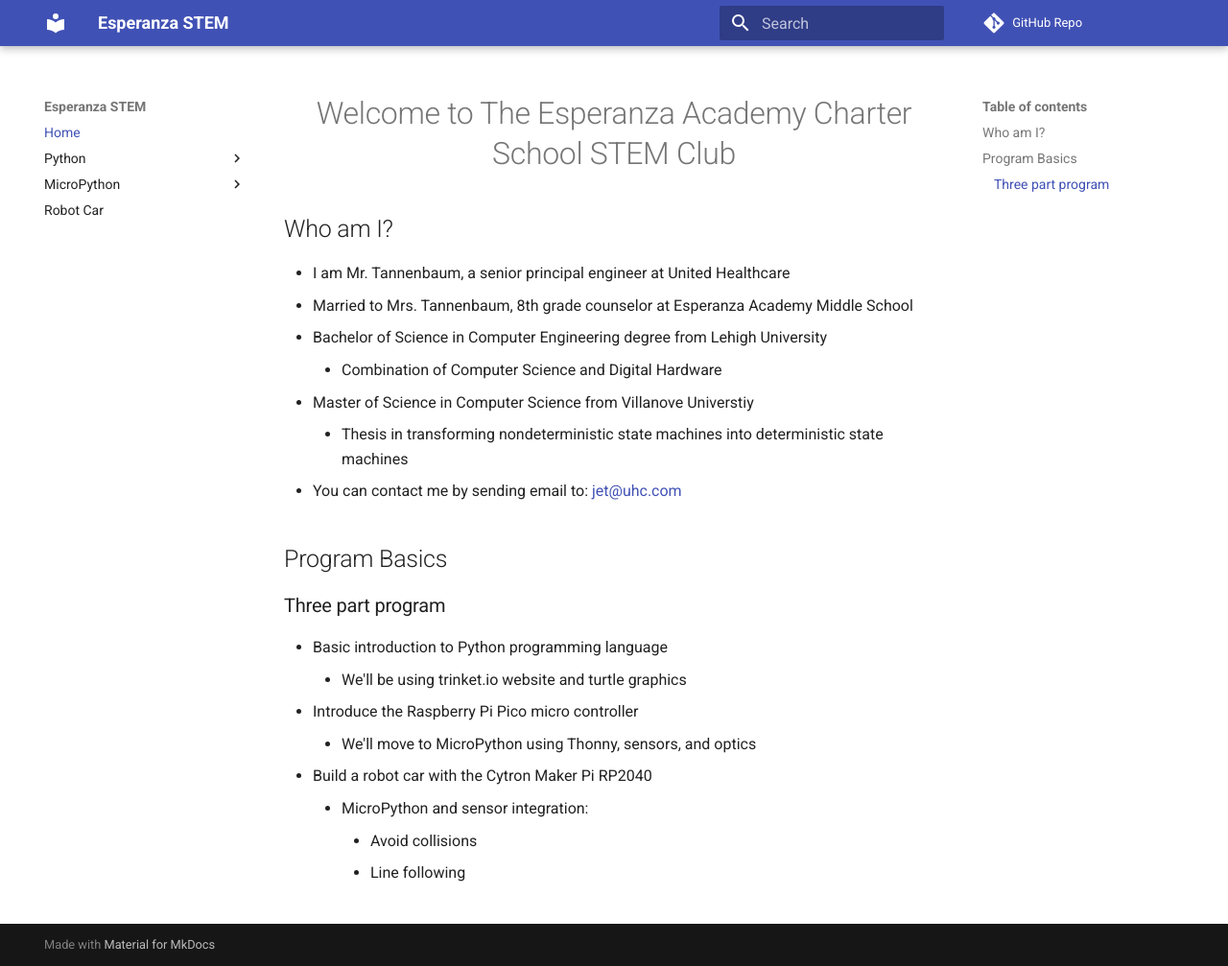
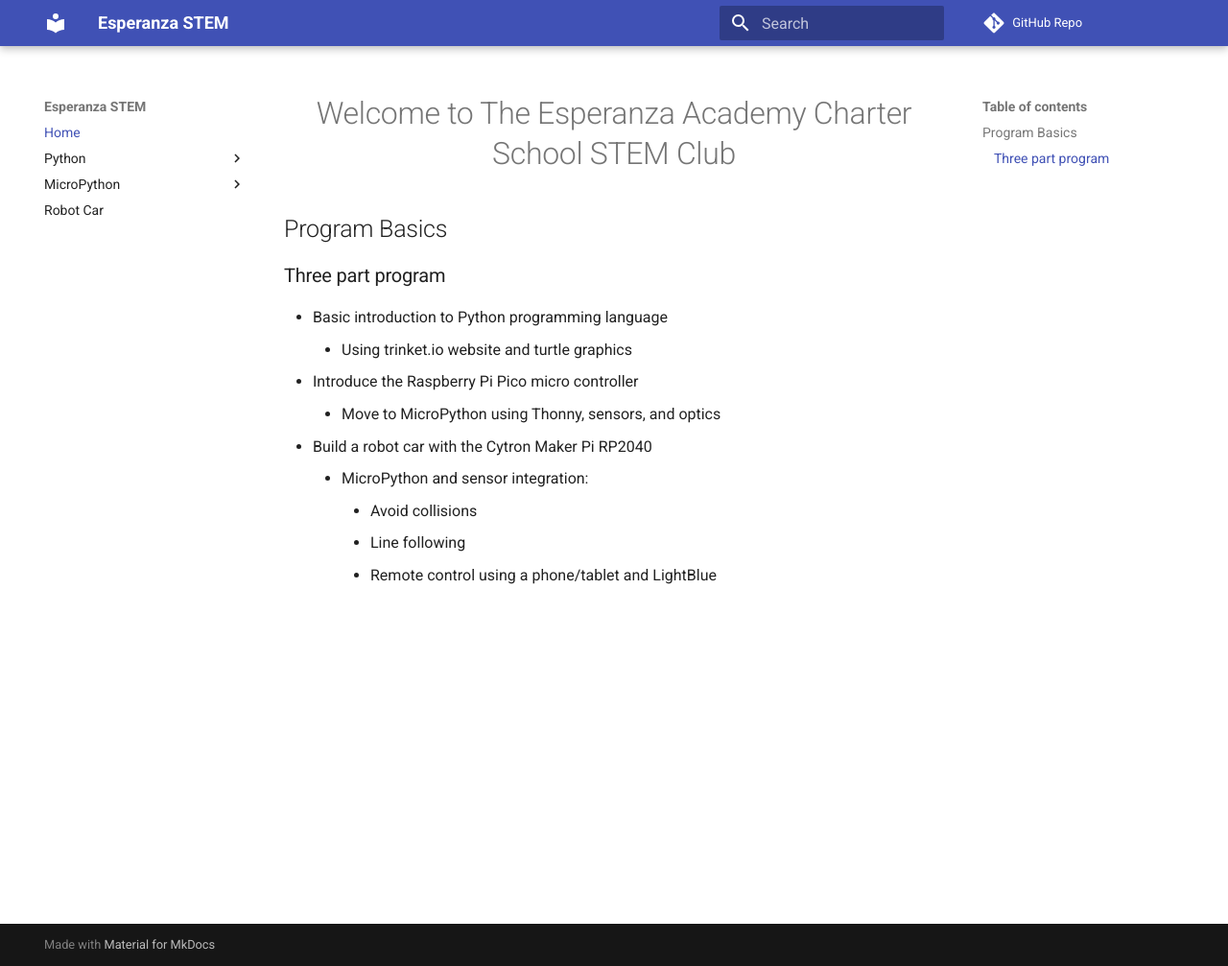
Before and after one commit to jetannenbaum/esperanzaSTEM, an MkDocs documentation site: the page built from docs/index.md, in a window 1280 px wide and 1007 px high. Shown: the whole window at 96% size. Built offline with MkDocs 1.6.1 and Material for MkDocs 9.7.7, drawn with Linux system fonts in a browser that asks for light colours; comment, search, counter and statistics services are not loaded.

Commit message:
Update index.md

```diff
--- a/docs/index.md
+++ b/docs/index.md
@@ -1,24 +1,15 @@
 
 # <center>Welcome to The Esperanza Academy Charter School STEM Club</center>
-
-## Who am I?
-
-* I am Mr. Tannenbaum, a senior principal engineer at United Healthcare
-* Married to Mrs. Tannenbaum, 8th grade counselor at Esperanza Academy Middle School
-* Bachelor of Science in Computer Engineering degree from Lehigh University
-    * Combination of Computer Science and Digital Hardware
-* Master of Science in Computer Science from Villanove Universtiy
-    * Thesis in transforming nondeterministic state machines into deterministic state machines
-* You can contact me by sending email to: <a href="mailto:jet@uhc.com">jet@uhc.com</a>
 
 ## Program Basics
 
 ### Three part program
 * Basic introduction to Python programming language
-    * We'll be using trinket.io website and turtle graphics
+    * Using trinket.io website and turtle graphics
 * Introduce the Raspberry Pi Pico micro controller
-    * We'll move to MicroPython using Thonny, sensors, and optics
+    * Move to MicroPython using Thonny, sensors, and optics
 * Build a robot car with the Cytron Maker Pi RP2040
     * MicroPython and sensor integration:
         * Avoid collisions
         * Line following
+        * Remote control using a phone/tablet and LightBlue
```
